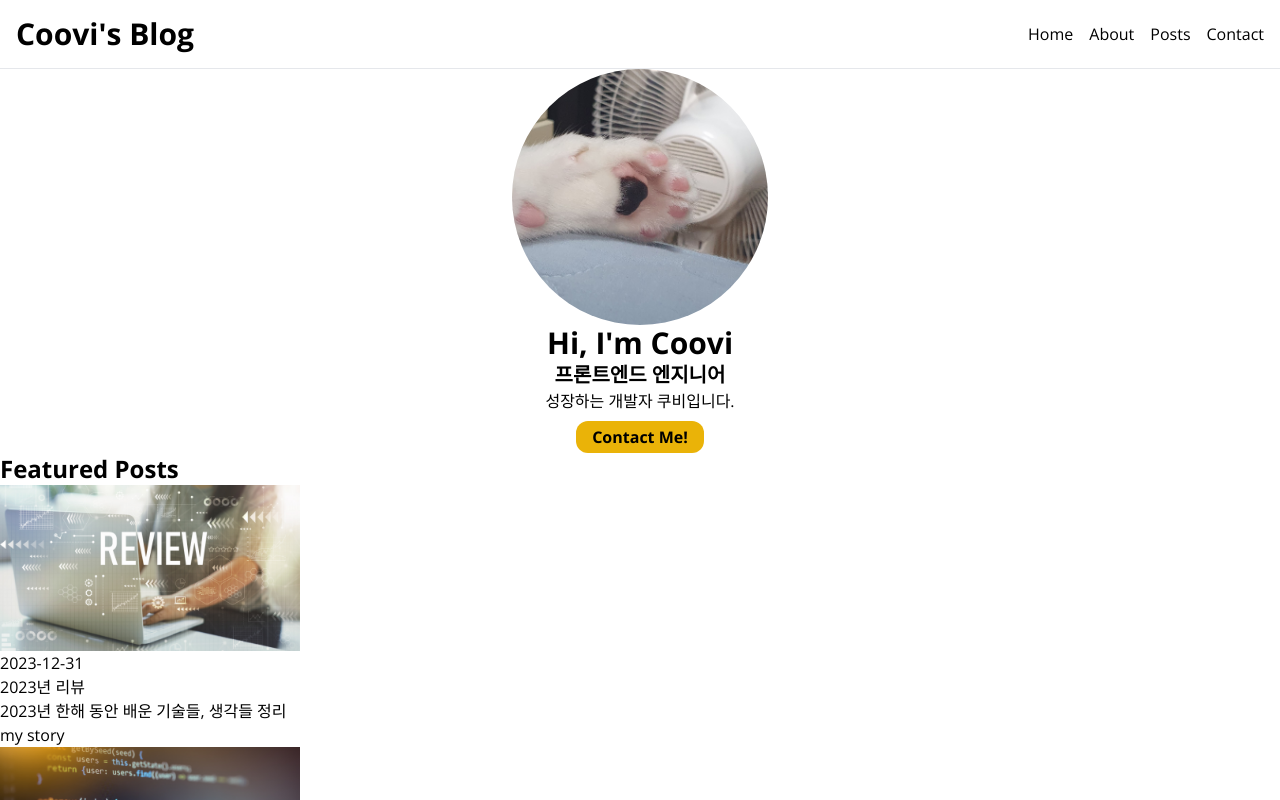
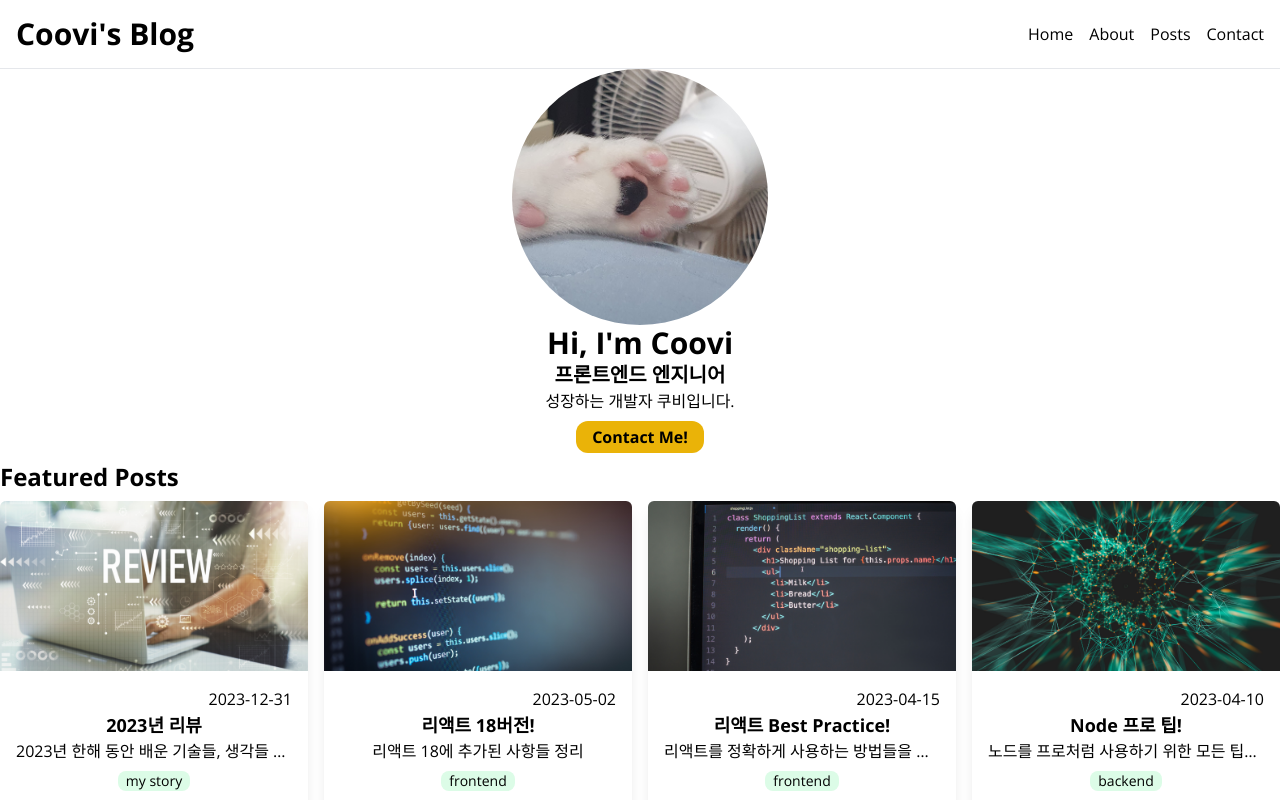
Before and after one commit to jangg0627/coovi_blog, a Next.js app: page / in a window 1280 px wide. Built offline with nearby package versions, Linux system fonts and the light colour scheme.

Commit message:
💄 FeaturedPost 스타일링

```diff
--- a/src/components/FeaturedPosts.tsx
+++ b/src/components/FeaturedPosts.tsx
@@ -5,7 +5,7 @@
   const posts = await getFeaturedPosts();
   return (
     <section>
-      <h2 className="font-bold text-2xl">Featured Posts</h2>
+      <h2 className="font-bold text-2xl my-2">Featured Posts</h2>
       <PostsGrid posts={posts} />
     </section>
   );
--- a/src/components/PostCard.tsx
+++ b/src/components/PostCard.tsx
@@ -10,18 +10,23 @@
 }: Props) {
   return (
     <Link href={`/posts/${path}`}>
+      <article className="rounded-md overflow-hidden shadow-lg">
         <Image
+          className="w-full"
           src={`/images/posts/${path}.png`}
           alt={title}
           width={300}
           height={200}
         />
-      <div>
-        <time>{date.toString()}</time>
-        <h3>{title}</h3>
-        <p>{description}</p>
-        <span>{category}</span>
+        <div className="flex flex-col items-center p-4">
+          <time className="self-end">{date.toString()}</time>
+          <h3 className="text-lg font-bold">{title}</h3>
+          <p className="w-full truncate text-center">{description}</p>
+          <span className="text-sm rounded-lg bg-green-100 px-2 my-2">
+            {category}
+          </span>
         </div>
+      </article>
     </Link>
   );
 }
--- a/src/components/PostsGrid.tsx
+++ b/src/components/PostsGrid.tsx
@@ -5,7 +5,7 @@
 
 export default function PostsGrid({ posts }: Props) {
   return (
-    <ul>
+    <ul className="grid gap-4 gird-cols-1 sm:grid-cols-2 md:grid-cols-3 lg:grid-cols-4">
       {posts.map((post) => {
         return (
           <li key={post.path}>
```
Lines whose indentation alone changed are shown as unchanged.
